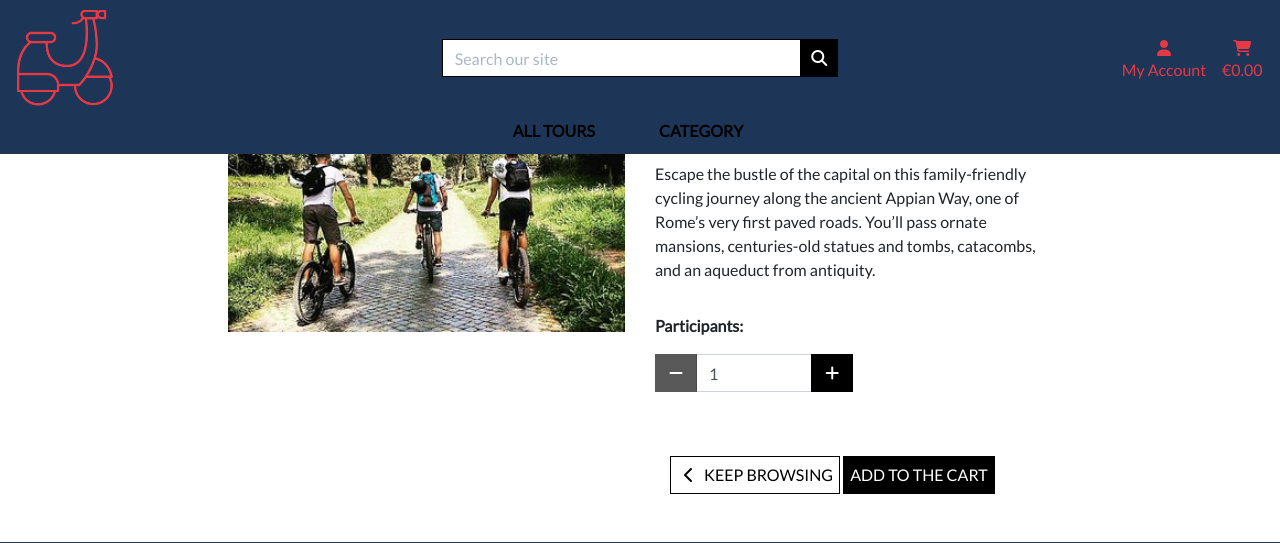
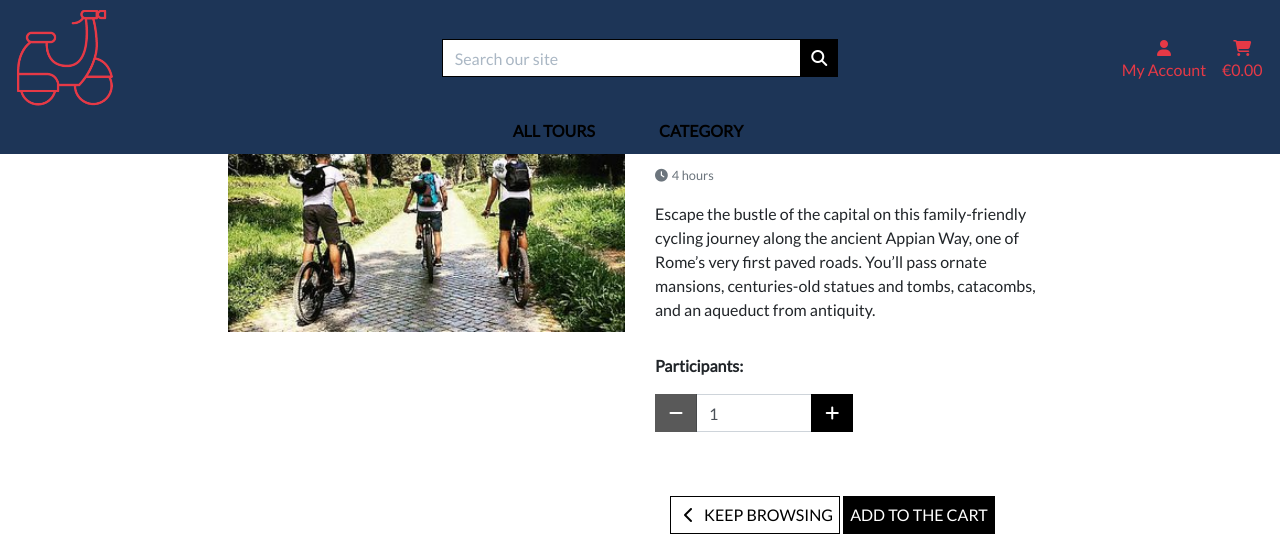
Before and after one commit to Code-Institute-Submissions/EternalCityCrawls, a Django app: page /tours/1 in a window 1280 px wide. Shown: the top 543 px of the page. Run offline with Django 3.2, Linux system fonts and the light colour scheme; data comes from the database, SQL or seed files in the repository; some libraries are stand-ins or nearby versions.

Commit message:
refactoring tour details page to include duration

```diff
--- a/tours/templates/tours/tour_details.html
+++ b/tours/templates/tours/tour_details.html
@@ -31,10 +31,15 @@
                 <div class="product-details-container mb-5 mt-md-5">
                     <p class="mb-0">{{ tour.name }}</p>
                     <p class="lead mb-0 text-left font-weight-bold">€{{ tour.cost }}</p>
-                    {% if product.rating %}
-                        <small class="text-muted"><i class="fas fa-star mr-1"></i>{{ tour.rating }} /5</small>
+                    {% if tour.rating %}
+                        <p><small class="text-muted"><i class="fas fa-star mr-1"></i>{{ tour.rating }} /5</small></p>
                     {% else %}
-                        <small class="text-muted">No Rating</small>
+                        <small class="text-muted">No Rating</small></p>
+                    {% endif %}
+                    {% if tour.duration %}
+                    <p><small class="text-muted"><i class="fas fa-clock mr-1"></i>{{ tour.duration }}</small></p>
+                    {% else %}
+                    <p> <small class="text-muted">No Duration</small></p>
                     {% endif %}
                     {% if request.user.is_superuser %}
                     <small class="ml-3">
--- a/tours/templates/tours/tours.html
+++ b/tours/templates/tours/tours.html
@@ -81,6 +81,11 @@
                                             {% else %}
                                                 <small class="text-muted">No Rating</small>
                                             {% endif %}
+                                            {% if tour.duration %}
+                                                <small class="text-muted"><i class="fas fa-star mr-1"></i>{{ tour.duration }} </small>
+                                            {% else %}
+                                                <small class="text-muted">No Duration</small>
+                                            {% endif %}
                                             {% if request.user.is_superuser %}
                                             <small class="ml-3">
                                                 <a href="{% url 'update_tour' tour.id %}">Edit</a> |
```
